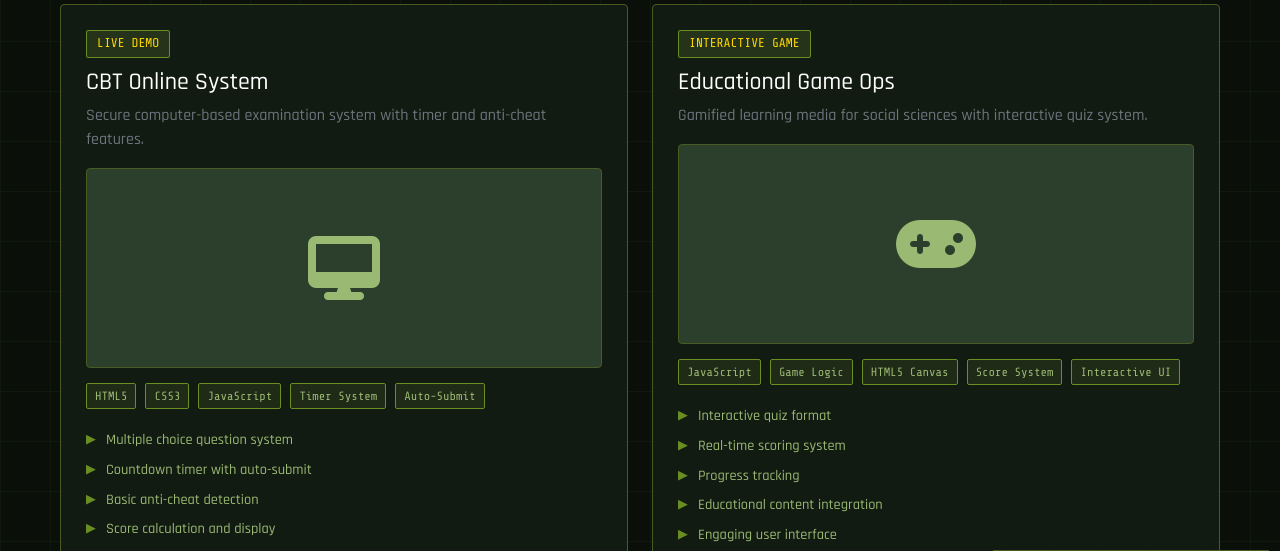
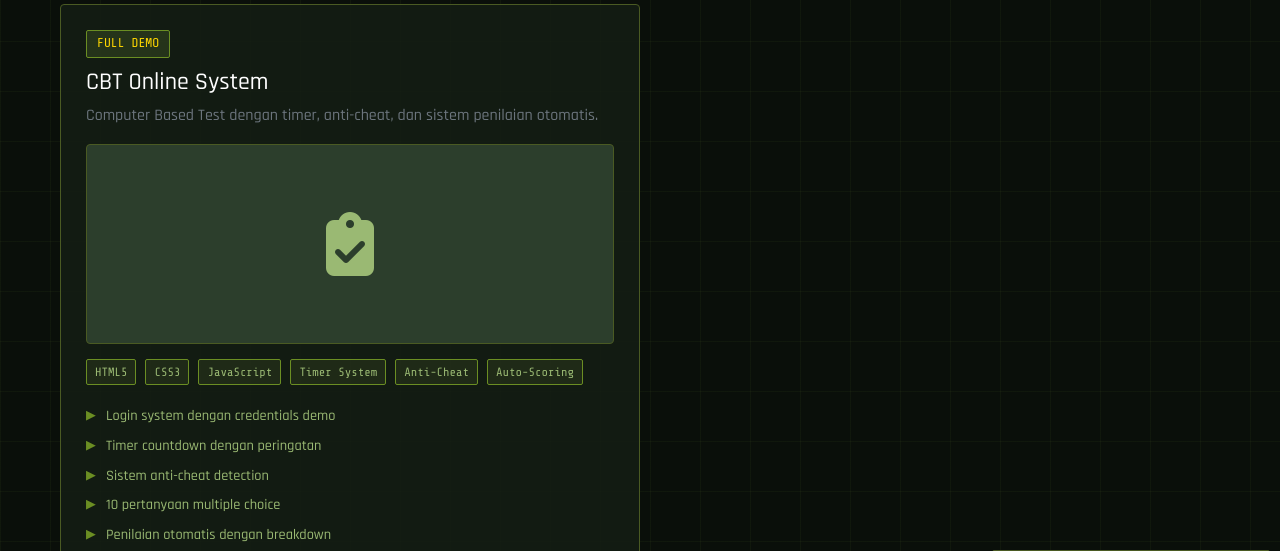
Before and after one commit to kurikulumsman2cikarangbarat-hub/Donnynugroho, a plain HTML site: page demos.html in a window 1280 px wide. Shown: the part 209-760 px from the top of the page. Drawn offline with nearby package versions, Linux system fonts and the light colour scheme.

Commit message:
Update demos.html

```diff
--- a/demos.html
+++ b/demos.html
@@ -257,16 +257,15 @@
 
         <h2 class="section-title">CORE OPERATIONS DEMOS</h2>
 
-        <div class="row">
-            <!-- Demo 1: CBT Online System -->
+        <!-- Di dalam section CORE OPERATIONS DEMOS -->
 <div class="col-lg-6 mb-4">
     <div class="demo-card">
-                    <span class="demo-badge">LIVE DEMO</span>
+        <span class="demo-badge">FULL DEMO</span>
         <h3 class="h4 text-white">CBT Online System</h3>
-                    <p class="text-secondary">Secure computer-based examination system with timer and anti-cheat features.</p>
+        <p class="text-secondary">Computer Based Test dengan timer, anti-cheat, dan sistem penilaian otomatis.</p>
 
         <div class="demo-screenshot">
-                        <i class="fas fa-desktop fa-4x"></i>
+            <i class="fas fa-clipboard-check fa-4x"></i>
         </div>
 
         <div class="mb-3">
@@ -274,57 +273,64 @@
             <span class="tech-tag">CSS3</span>
             <span class="tech-tag">JavaScript</span>
             <span class="tech-tag">Timer System</span>
-                        <span class="tech-tag">Auto-Submit</span>
+            <span class="tech-tag">Anti-Cheat</span>
+            <span class="tech-tag">Auto-Scoring</span>
         </div>
 
         <ul class="demo-features">
-                        <li>Multiple choice question system</li>
-                        <li>Countdown timer with auto-submit</li>
-                        <li>Basic anti-cheat detection</li>
-                        <li>Score calculation and display</li>
-                        <li>Responsive design for all devices</li>
+            <li>Login system dengan credentials demo</li>
+            <li>Timer countdown dengan peringatan</li>
+            <li>Sistem anti-cheat detection</li>
+            <li>10 pertanyaan multiple choice</li>
+            <li>Penilaian otomatis dengan breakdown</li>
+            <li>Mark/review questions feature</li>
+            <li>Keyboard shortcuts support</li>
         </ul>
 
-                    <a href="https://donny-nugroho.github.io/CBT-Online/" target="_blank" class="access-btn">
-                        <i class="fas fa-external-link-alt me-2"></i>ACCESS LIVE DEMO
+        <!-- PERUBAHAN DI SINI: ganti href -->
+        <a href="cbt-online.html" target="_blank" class="access-btn">
+            <i class="fas fa-external-link-alt me-2"></i>LAUNCH CBT DEMO
         </a>
     </div>
 </div>
+            <!-- Demo 2: Educational Game -->
+<!-- Tambahkan section baru untuk EDUCATIONAL GAMES -->
+<h2 class="section-title mt-5">EDUCATIONAL GAMES</h2>
 
-            <!-- Demo 2: Educational Game -->
+<div class="row">
     <div class="col-lg-6 mb-4">
         <div class="demo-card">
-                    <span class="demo-badge">INTERACTIVE GAME</span>
-                    <h3 class="h4 text-white">Educational Game Ops</h3>
-                    <p class="text-secondary">Gamified learning media for social sciences with interactive quiz system.</p>
+            <span class="demo-badge">EDUCATIONAL GAME</span>
+            <h3 class="h4 text-white">Tactical Quiz Challenge</h3>
+            <p class="text-secondary">Game quiz tentang teknologi pendidikan dengan tema military operations.</p>
 
             <div class="demo-screenshot">
-                        <i class="fas fa-gamepad fa-4x"></i>
+                <i class="fas fa-brain fa-4x"></i>
             </div>
 
             <div class="mb-3">
                 <span class="tech-tag">JavaScript</span>
-                        <span class="tech-tag">Game Logic</span>
-                        <span class="tech-tag">HTML5 Canvas</span>
-                        <span class="tech-tag">Score System</span>
-                        <span class="tech-tag">Interactive UI</span>
+                <span class="tech-tag">Quiz Game</span>
+                <span class="tech-tag">EdTech</span>
+                <span class="tech-tag">Interactive</span>
+                <span class="tech-tag">Scoring System</span>
             </div>
 
             <ul class="demo-features">
-                        <li>Interactive quiz format</li>
-                        <li>Real-time scoring system</li>
-                        <li>Progress tracking</li>
-                        <li>Educational content integration</li>
-                        <li>Engaging user interface</li>
+                <li>10 pertanyaan tentang teknologi pendidikan</li>
+                <li>Sistem ranking berdasarkan score</li>
+                <li>Statistik real-time</li>
+                <li>Kontrol keyboard support</li>
+                <li>Tema military yang konsisten</li>
             </ul>
 
-                    <a href="https://donny-nugroho.github.io/Education-Game-Demo/" target="_blank" class="access-btn">
-                        <i class="fas fa-play me-2"></i>PLAY DEMO GAME
+            <!-- PERUBAHAN DI SINI: ganti href -->
+            <a href="tactical-quiz.html" target="_blank" class="access-btn">
+                <i class="fas fa-play me-2"></i>PLAY QUIZ GAME
             </a>
         </div>
     </div>
 </div>
-
         <h2 class="section-title">ADMINISTRATIVE SYSTEMS</h2>
 
         <div class="row">
```
Lines whose indentation alone changed are shown as unchanged.
